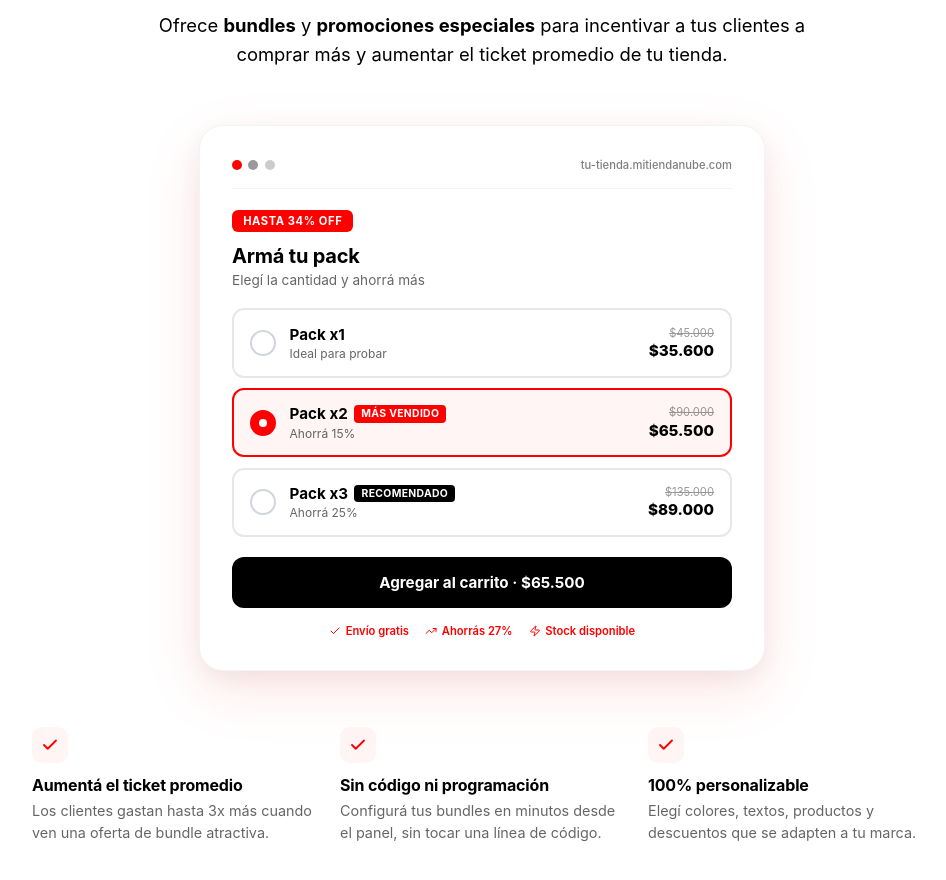
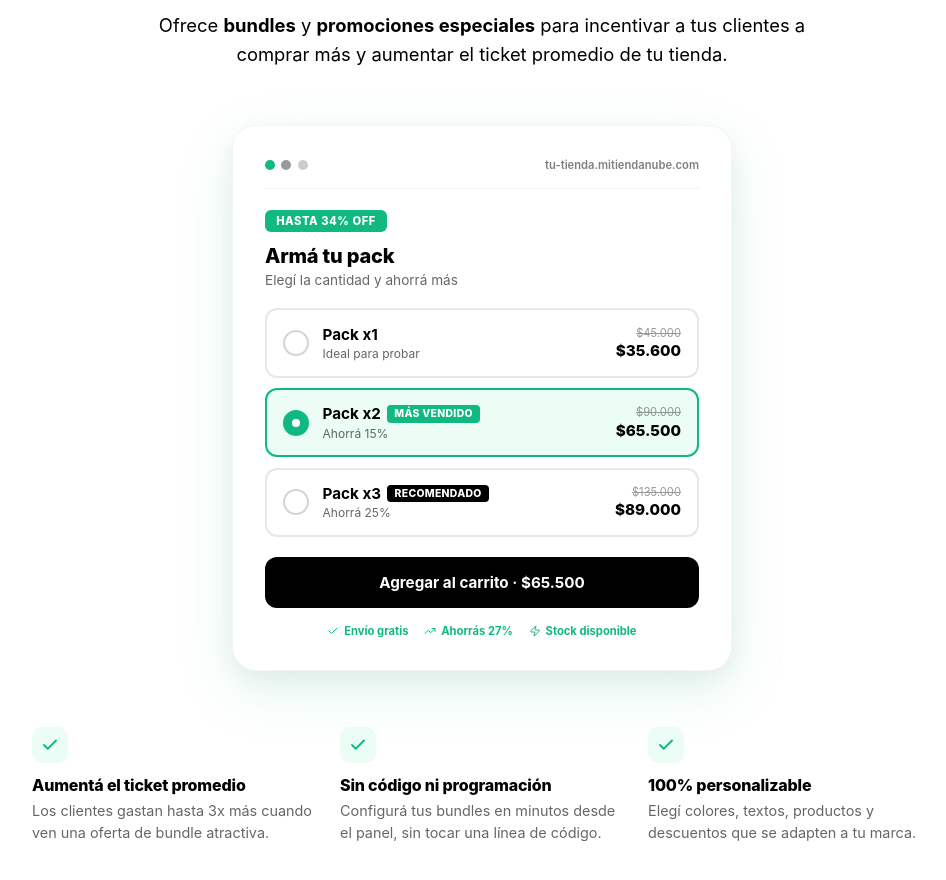
Before and after one commit to rodri-nexus/Nexus2026, a Next.js app: page / in a window 1280 px wide. Shown: the part 1660-2540 px from the top of the page, without its empty margins (158-1104 px from the left). Built offline with nearby package versions, Linux system fonts and the light colour scheme.

Commit message:
style: unificar FeatureBundles a verde esmeralda #10B981

```diff
--- a/app/components/landing/FeatureBundles.tsx
+++ b/app/components/landing/FeatureBundles.tsx
@@ -33,7 +33,7 @@ const packs: Pack[] = [
     price: 65500,
     badge: "MÁS VENDIDO",
     badgeColor: "#FFFFFF",
-    badgeBg: "#FF0000",
+    badgeBg: "#10B981",
     discount: 27,
   },
   {
@@ -58,7 +58,7 @@ export default function FeatureBundles() {
     <section
       style={{
         padding: "5rem 1.25rem",
-        background: "white",
+        background: "#ffffff",
       }}
     >
       <div style={{ maxWidth: "1100px", margin: "0 auto" }}>
@@ -80,10 +80,10 @@ export default function FeatureBundles() {
               alignItems: "center",
               gap: "0.5rem",
               padding: "0.45rem 0.95rem",
-              background: "#fff5f5",
+              background: "#ecfdf5",
               borderRadius: "999px",
               fontSize: "0.8rem",
-              color: "#FF0000",
+              color: "#10B981",
               fontWeight: 700,
               letterSpacing: "0.02em",
             }}
@@ -112,7 +112,7 @@ export default function FeatureBundles() {
           Incrementa tu facturación{" "}
           <span
             style={{
-              color: "#FF0000",
+              color: "#10B981",
             }}
           >
             impulsando tu ticket promedio
@@ -148,15 +148,16 @@ export default function FeatureBundles() {
           viewport={{ once: true }}
           transition={{ duration: 0.6, delay: 0.3 }}
           style={{
-            background: "white",
+            background: "#ffffff",
             borderRadius: "24px",
             padding: "clamp(1.25rem, 3vw, 2rem)",
             boxShadow:
-              "0 20px 60px rgba(255, 0, 0, 0.1), 0 8px 24px rgba(0, 0, 0, 0.05)",
+              "0 20px 60px rgba(16, 185, 129, 0.12), 0 8px 24px rgba(0, 0, 0, 0.05)",
             border: "1px solid #f3f4f6",
             maxWidth: "500px",
             margin: "0 auto",
             position: "relative",
+            boxSizing: "border-box",
           }}
         >
           {/* Barra superior tipo browser */}
@@ -175,7 +176,7 @@ export default function FeatureBundles() {
                 width: "10px",
                 height: "10px",
                 borderRadius: "50%",
-                background: "#FF0000",
+                background: "#10B981",
               }}
             />
             <div
@@ -202,7 +203,7 @@ export default function FeatureBundles() {
                 fontSize: "0.7rem",
                 color: "#000000",
                 opacity: 0.5,
-                fontWeight: 500,
+                fontWeight: 600,
               }}
             >
               tu-tienda.mitiendanube.com
@@ -215,11 +216,11 @@ export default function FeatureBundles() {
               style={{
                 display: "inline-block",
                 padding: "0.25rem 0.7rem",
-                background: "#FF0000",
-                color: "white",
+                background: "#10B981",
+                color: "#ffffff",
                 borderRadius: "6px",
                 fontSize: "0.7rem",
-                fontWeight: 700,
+                fontWeight: 800,
                 letterSpacing: "0.05em",
                 marginBottom: "0.5rem",
               }}
@@ -229,7 +230,7 @@ export default function FeatureBundles() {
             <h3
               style={{
                 fontSize: "1.25rem",
-                fontWeight: 700,
+                fontWeight: 800,
                 color: "#000000",
                 margin: "0.25rem 0 0.25rem 0",
                 letterSpacing: "-0.01em",
@@ -269,9 +270,9 @@ export default function FeatureBundles() {
                     alignItems: "center",
                     gap: "0.85rem",
                     padding: "0.9rem 1rem",
-                    background: isSelected ? "#fff5f5" : "white",
+                    background: isSelected ? "#ecfdf5" : "#ffffff",
                     border: isSelected
-                      ? "2px solid #FF0000"
+                      ? "2px solid #10B981"
                       : "2px solid #e5e7eb",
                     borderRadius: "12px",
                     cursor: "pointer",
@@ -280,6 +281,7 @@ export default function FeatureBundles() {
                     textAlign: "left",
                     width: "100%",
                     position: "relative",
+                    boxSizing: "border-box",
                   }}
                 >
                   {/* Radio */}
@@ -289,9 +291,9 @@ export default function FeatureBundles() {
                       height: "22px",
                       borderRadius: "50%",
                       border: isSelected
-                        ? "2px solid #FF0000"
+                        ? "2px solid #10B981"
                         : "2px solid #d1d5db",
-                      background: isSelected ? "#FF0000" : "white",
+                      background: isSelected ? "#10B981" : "#ffffff",
                       display: "flex",
                       alignItems: "center",
                       justifyContent: "center",
@@ -307,7 +309,7 @@ export default function FeatureBundles() {
                           width: "8px",
                           height: "8px",
                           borderRadius: "50%",
-                          background: "white",
+                          background: "#ffffff",
                         }}
                       />
                     )}
@@ -337,7 +339,7 @@ export default function FeatureBundles() {
                         <span
                           style={{
                             fontSize: "0.65rem",
-                            fontWeight: 700,
+                            fontWeight: 800,
                             padding: "0.15rem 0.45rem",
                             background: pack.badgeBg,
                             color: pack.badgeColor,
@@ -398,7 +400,7 @@ export default function FeatureBundles() {
               width: "100%",
               padding: "1rem",
               background: "#000000",
-              color: "white",
+              color: "#ffffff",
               border: "none",
               borderRadius: "12px",
               fontSize: "0.95rem",
@@ -434,7 +436,7 @@ export default function FeatureBundles() {
           </div>
         </motion.div>
 
-        {/* Bullets destacados debajo del mockup */}
+        {/* Bullets destacados */}
         <motion.div
           initial={{ opacity: 0, y: 20 }}
           whileInView={{ opacity: 1, y: 0 }}
@@ -476,8 +478,8 @@ function MiniFeature({ icon, text }: { icon: React.ReactNode; text: string }) {
         alignItems: "center",
         gap: "0.3rem",
         fontSize: "0.7rem",
-        color: "#FF0000",
-        fontWeight: 600,
+        color: "#10B981",
+        fontWeight: 700,
       }}
     >
       {icon}
@@ -500,19 +502,19 @@ function BundleFeature({
           width: "36px",
           height: "36px",
           borderRadius: "10px",
-          background: "#fff5f5",
+          background: "#ecfdf5",
           display: "flex",
           alignItems: "center",
           justifyContent: "center",
           marginBottom: "0.75rem",
         }}
       >
-        <Check size={18} color="#FF0000" strokeWidth={2.5} />
+        <Check size={18} color="#10B981" strokeWidth={2.5} />
       </div>
       <h4
         style={{
           fontSize: "1rem",
-          fontWeight: 700,
+          fontWeight: 800,
           color: "#000000",
           margin: "0 0 0.35rem 0",
           letterSpacing: "-0.01em",
```
